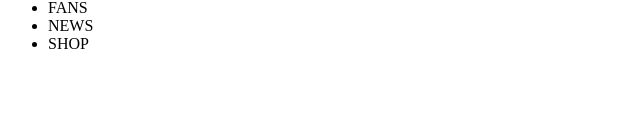
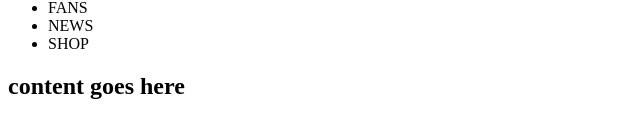
Before and after one commit to Sara-Luongo/react-dc-comics, a React (Vite) app: page / in a window 1280 px wide. Shown: the part 455-592 px from the top of the page, without its empty margins (0-640 px from the left). Built offline with nearby package versions, Linux system fonts and the light colour scheme.

Commit message:
aggiunto main con sezione contenuto

```diff
--- a/src/App.jsx
+++ b/src/App.jsx
@@ -1,11 +1,12 @@
 import Header from "./componenti/Header.jsx"
-
+import Main from "./componenti/Main.jsx"
 
 function App() {
 
-  return (
+  return <>
     <Header />
-  )
+    <Main />
+  </>
 }
 
 export default App
--- a/src/componenti/Main.jsx
+++ b/src/componenti/Main.jsx
@@ -0,0 +1,10 @@
+function Main() {
+    return (
+        <main>
+            <section>
+                <h1>content goes here</h1>
+            </section>
+        </main>
+    )
+}
+export default Main;
```
